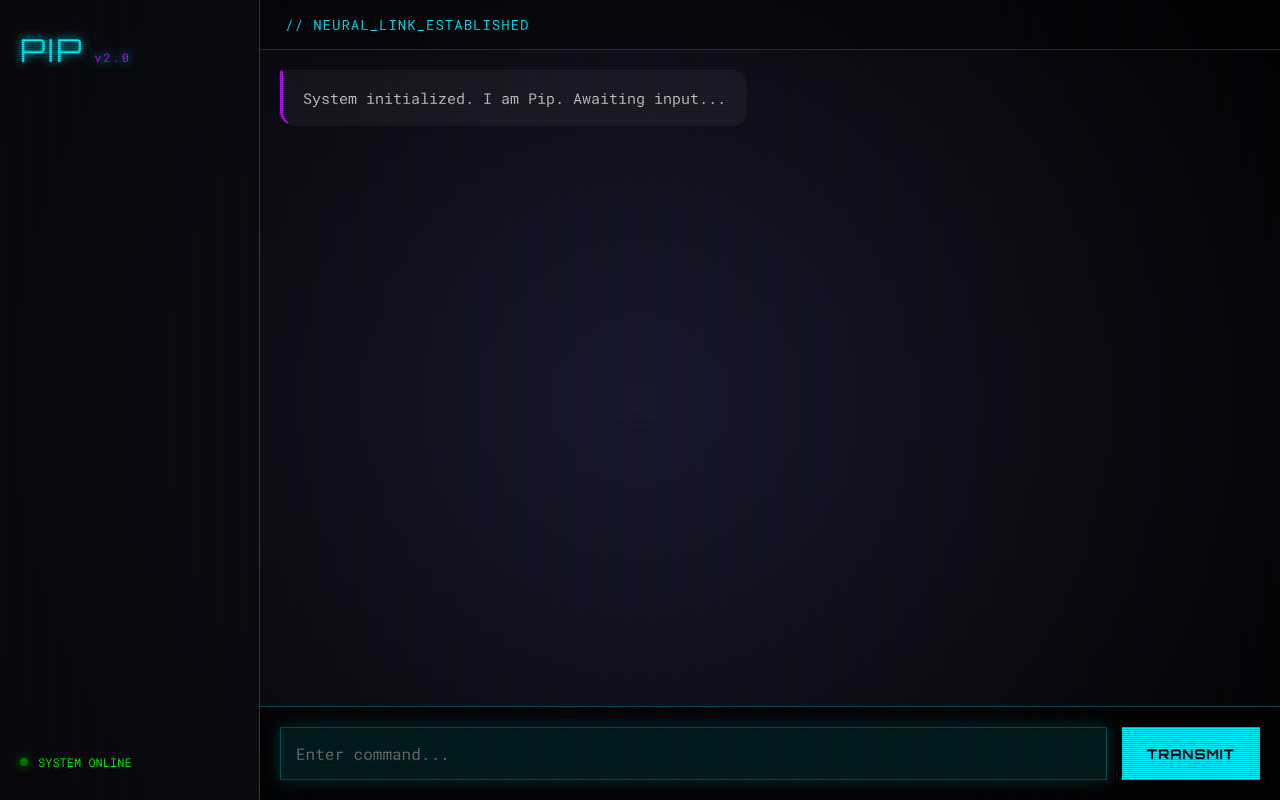
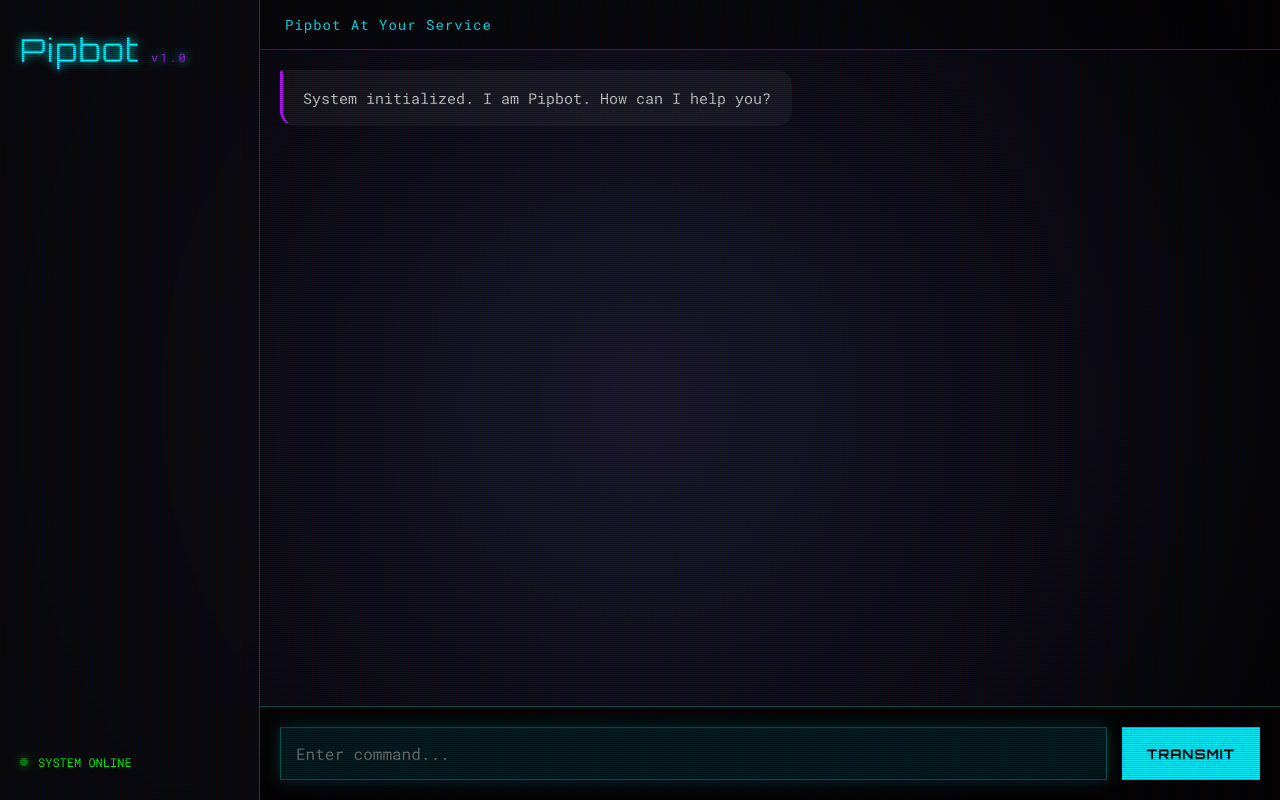
Before and after one commit to vejanimayur55-hub/palbot-chat, a website: page index.html in a window 1280 px wide. Drawn offline with nearby package versions, Linux system fonts and the light colour scheme.

Commit message:
Update branding to Pipbot

```diff
--- a/index.html
+++ b/index.html
@@ -3,7 +3,7 @@
 <head>
     <meta charset="UTF-8">
     <meta name="viewport" content="width=device-width, initial-scale=1.0">
-    <title>Pip // AI SYSTEM</title>
+    <title>Pip Chat bot</title>
     <link rel="stylesheet" href="style.css">
     <link href="https://fonts.googleapis.com/css2?family=Orbitron:wght@400;700&family=Roboto+Mono:wght@300;400&display=swap" rel="stylesheet">
     <script src="https://cdn.jsdelivr.net/npm/marked/marked.min.js"></script>
@@ -12,7 +12,7 @@
 
     <div class="app">
         <aside class="sidebar">
-            <div class="logo">PIP <span class="version">v2.0</span></div>
+            <div class="logo">Pipbot <span class="version">v1.0</span></div>
             <div class="status-indicator">
                 <span class="dot"></span> SYSTEM ONLINE
             </div>
@@ -20,12 +20,12 @@
 
         <main class="chat-area">
             <header class="chat-header">
-                <span>// NEURAL_LINK_ESTABLISHED</span>
+                <span>Pipbot At Your Service</span>
             </header>
 
             <div class="chat-box" id="chatBox">
                 <div class="message bot">
-                    <div class="content">System initialized. I am Pip. Awaiting input...</div>
+                    <div class="content">System initialized. I am Pipbot. How can I help you?</div>
                 </div>
             </div>
 
```
